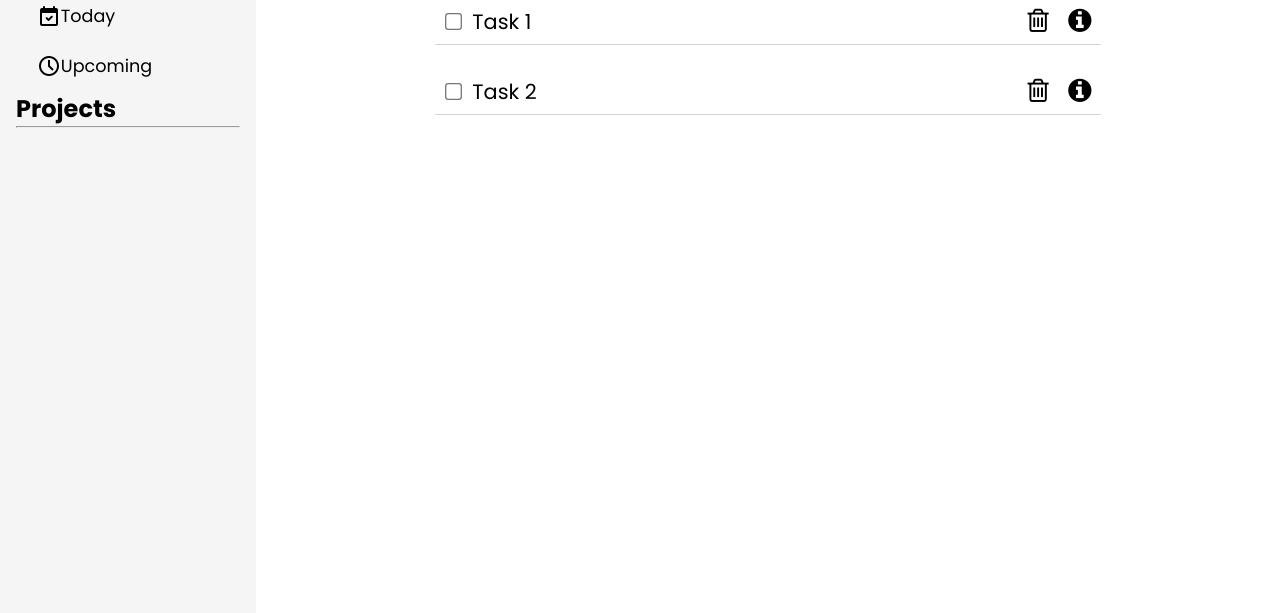
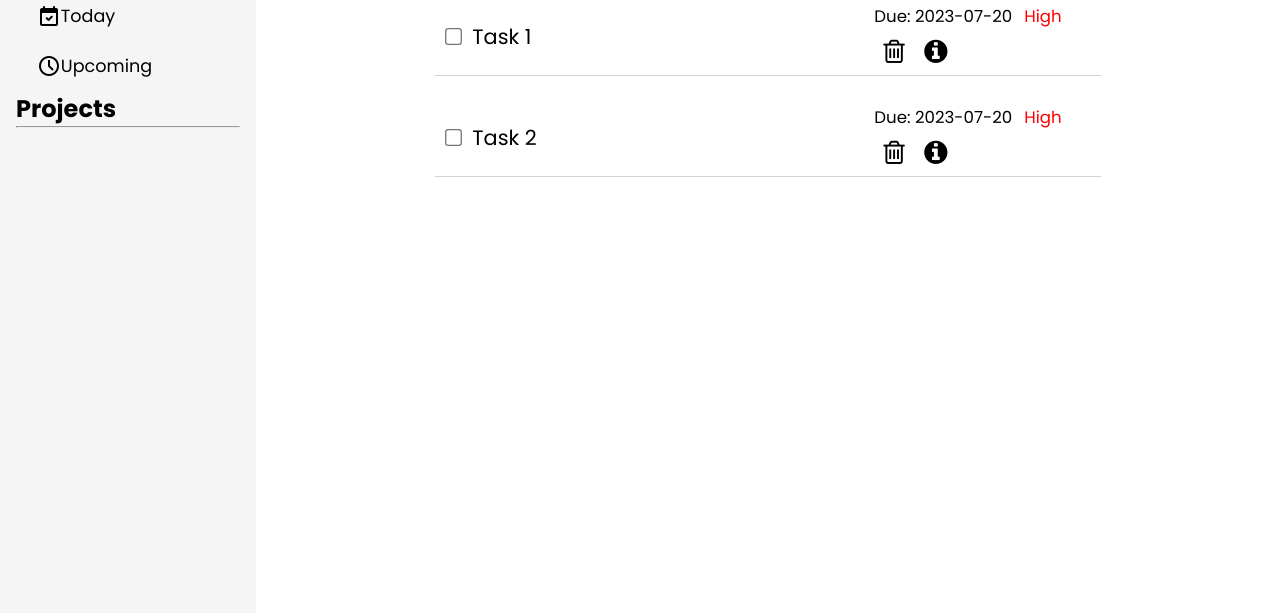
Before and after one commit to luket8032/To-Do-List, a website built with webpack: page dist/index.html in a window 1280 px wide. Shown: the part 187-800 px from the top of the page. Built offline with nearby package versions, Linux system fonts and the light colour scheme.

Commit message:
Show date and priority on task item

```diff
--- a/src/dom.js
+++ b/src/dom.js
@@ -10,21 +10,26 @@ const domStuff = (() => {
         const icons = document.createElement('div');
         const check = document.createElement('input');
         const title = document.createElement('label');
+        const date = document.createElement('span');
+        const prio = document.createElement('span');
         const trashIcon = document.createElement('i')
         const infoIcon = document.createElement('i');
-        title.textContent = `${task.title}`;
+        title.textContent = task.title;
+        date.textContent = `Due: ${task.dueDate}`;
+        prio.textContent = task.priority;
         taskElement.classList.add('task-item');
         trashIcon.classList.add('fa', 'fa-trash-o');
         infoIcon.classList.add('fa', 'fa-info-circle');
         check.classList.add('task-check');
         title.classList.add('task-crossout');
         icons.classList.add('icons');
+        prio.classList.add(task.priority)
         check.type = 'checkbox';
         check.id = 'task';
         trashIcon.id = 'delete-btn';
         infoIcon.id = 'info-btn';
         title.setAttribute('for', 'task');
-        icons.append(trashIcon, infoIcon);
+        icons.append(date, prio, trashIcon, infoIcon);
         taskElement.append(check, title, icons);
         taskList.append(taskElement);
     }
--- a/src/index.js
+++ b/src/index.js
@@ -7,7 +7,7 @@ import './style.css'
 const testTask =  tasks.createTask(
     'Task 1',
     'this is a description',
-    Date(),
+    '2023-07-20',
     'High',
     'none'
 );
@@ -15,7 +15,7 @@ const testTask =  tasks.createTask(
 const testTask2 =  tasks.createTask(
     'Task 2',
     'this is a description',
-    Date(),
+    '2023-07-20',
     'High',
     'none'
 );
--- a/src/style.css
+++ b/src/style.css
@@ -150,7 +150,10 @@ input[type=checkbox]:checked + label.task-crossout{
 }
 
 .task-crossout {
-    float: right;
+    width: 500px;
+    overflow: hidden;
+    text-overflow: ellipsis;
+    white-space: nowrap;
 }
 
 .task-header {
@@ -178,11 +181,15 @@ input[type=checkbox]:checked + label.task-crossout{
     transition: .2s;
 }
 
+.task-item span {
+    font-size: .8em;
+    margin-right: 12px;
+}
+
 .icons{
     margin-left: auto;
 
 }
-
 
 .task-list {
     align-items: center;
@@ -263,3 +270,16 @@ input[type=checkbox]:checked + label.task-crossout{
     scale: 1.05;
     transition: .2s;
 }
+
+/* Priority classes */
+.High {
+    color: red;
+}
+
+.Medium {
+    color: orange;
+}
+
+.Low {
+    color: green;
+}
```
Also changed, not shown: dist/bundle.js.
